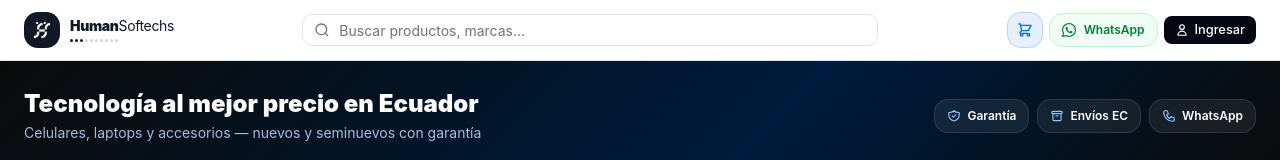
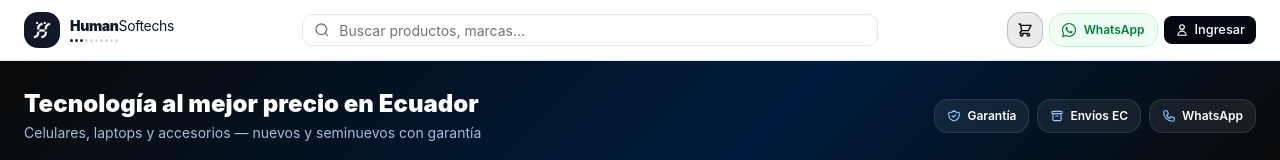
Before and after one commit to AndresViera881/humansoftech, a Next.js app in the folder app-web/: page / in a window 1280 px wide. Shown: the top 160 px of the page. Built offline with nearby package versions, Linux system fonts and the light colour scheme; no server answers.

Commit message:
fix: icono del carrito con color del footer #030712

```diff
--- a/app-web/components/layout/Navbar.tsx
+++ b/app-web/components/layout/Navbar.tsx
@@ -61,7 +61,8 @@ export default function Navbar({ onLoginClick, onSearchChange, searchValue = '',
           {/* Cart button */}
           <button
             onClick={openCart}
-            className="relative flex items-center justify-center w-9 h-9 rounded-xl bg-primary/10 border border-primary/20 text-primary"
+            className="relative flex items-center justify-center w-9 h-9 rounded-xl border"
+            style={{ background: 'rgba(3,7,18,0.08)', borderColor: 'rgba(3,7,18,0.2)', color: '#030712' }}
             title="Ver carrito">
             <svg className="w-4 h-4" fill="none" viewBox="0 0 24 24" stroke="currentColor" strokeWidth={2}>
               <path strokeLinecap="round" strokeLinejoin="round" d="M3 3h2l.4 2M7 13h10l4-8H5.4M7 13L5.4 5M7 13l-2.293 2.293c-.63.63-.184 1.707.707 1.707H17m0 0a2 2 0 100 4 2 2 0 000-4zm-8 2a2 2 0 11-4 0 2 2 0 014 0z" />
```
